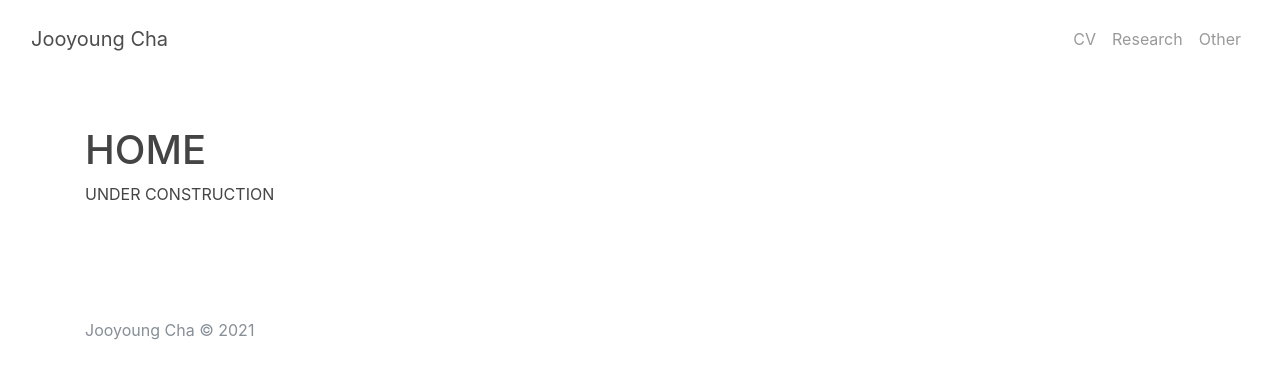
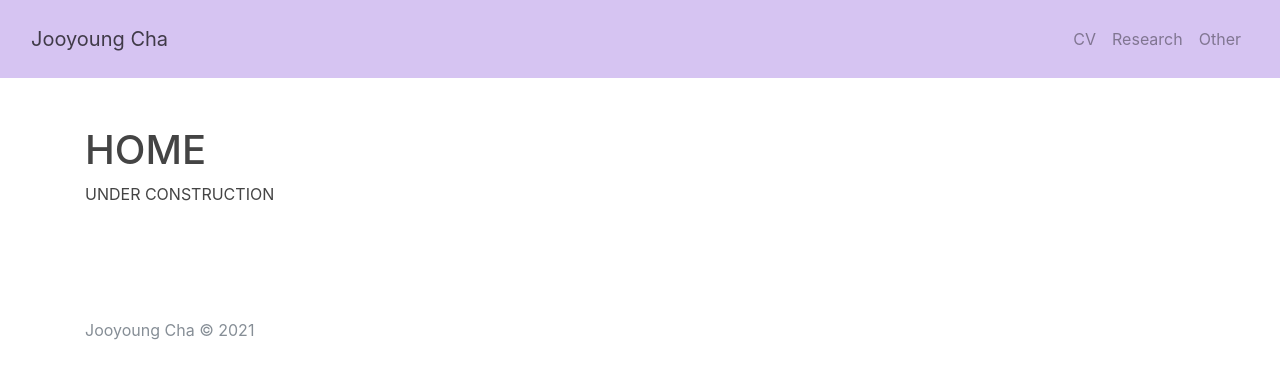
Before and after one commit to chajoo0/chajoo0, a Jekyll site: the page built from index.md, in a window 1280 px wide. Shown: the top 379 px of the page. Built offline with Jekyll 4.4.1, drawn with Linux system fonts in a browser that asks for light colours.

Commit message:
Update header.html

```diff
--- a/_includes/header.html
+++ b/_includes/header.html
@@ -1,4 +1,4 @@
-<nav class="navbar navbar-expand-lg navbar-light bg-lilac_t1">
+<nav class="navbar navbar-expand-lg navbar-light bg-secondary">
   <div class="container-fluid">
     <a class="navbar-brand" rel="author" href="{{ "/" | relative_url }}">{{ site.title | escape }}</a>
 
```
